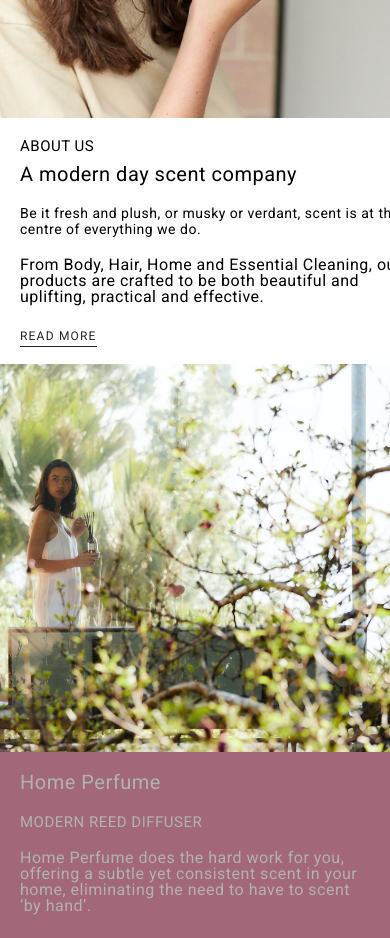
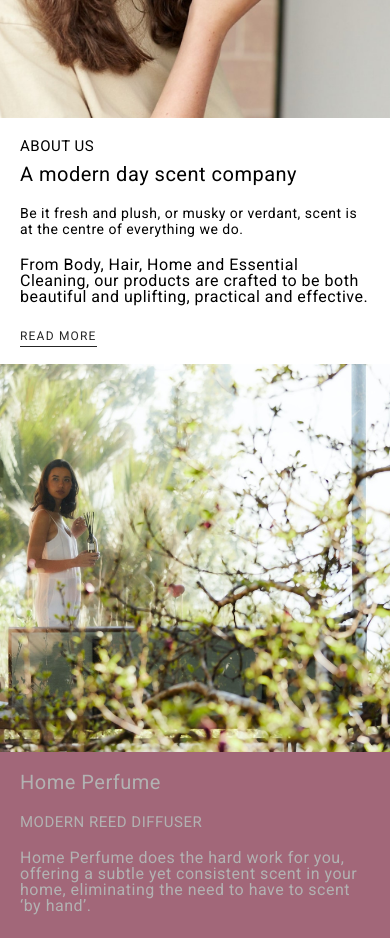
Before and after one commit to horoshopodumaj/Ashley-Co, a website: page index.html in a window 390 px wide. Shown: the part 2380-3318 px from the top of the page. Drawn offline with Linux system fonts and the light colour scheme.

Commit message:
removing margin adding padding

```diff
--- a/src/components/unitImageText.scss
+++ b/src/components/unitImageText.scss
@@ -35,9 +35,12 @@
         margin: auto 0;
         @media screen and (max-width: 1039px) and (min-width: 769px) {
             width: 35%;
+            margin: 20px 0;
+            padding: 0 20px;
         }
         @media screen and (max-width: 768px) {
-            margin: 20px;
+            margin: 20px 0;
+            padding: 0 20px;
             width: 100%;
         }
     }
```
Also changed, not shown: dist/index.css, 1 other file.
